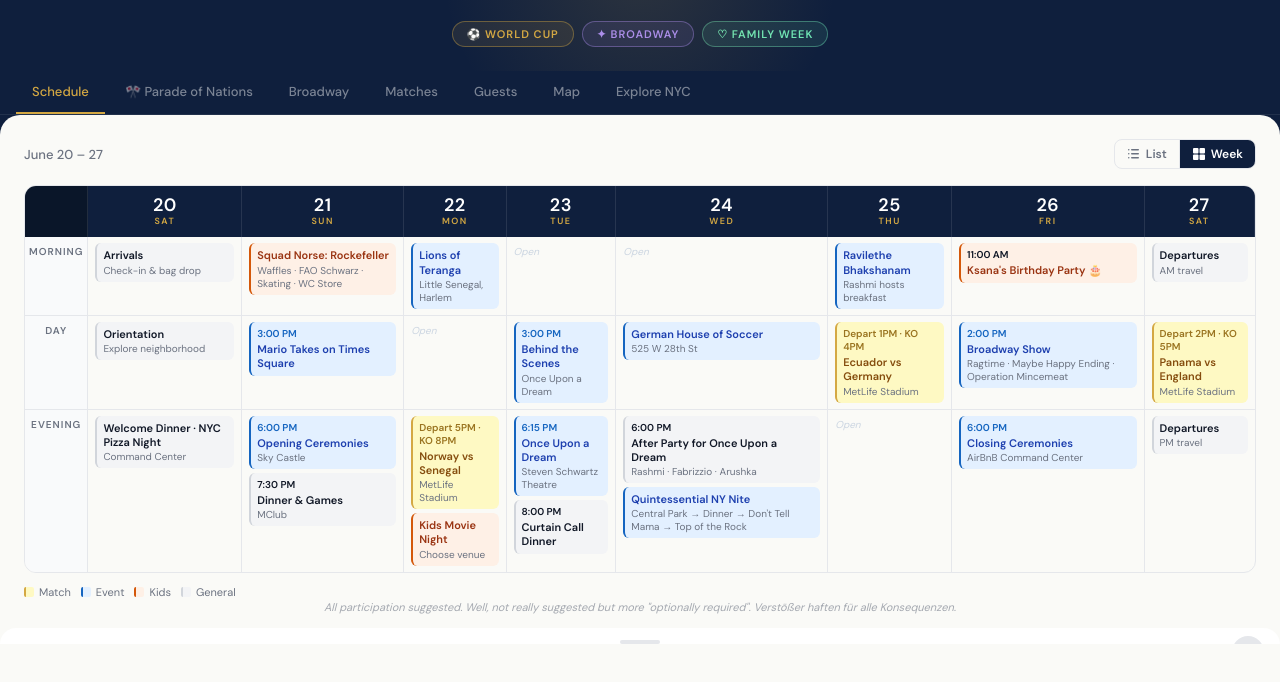
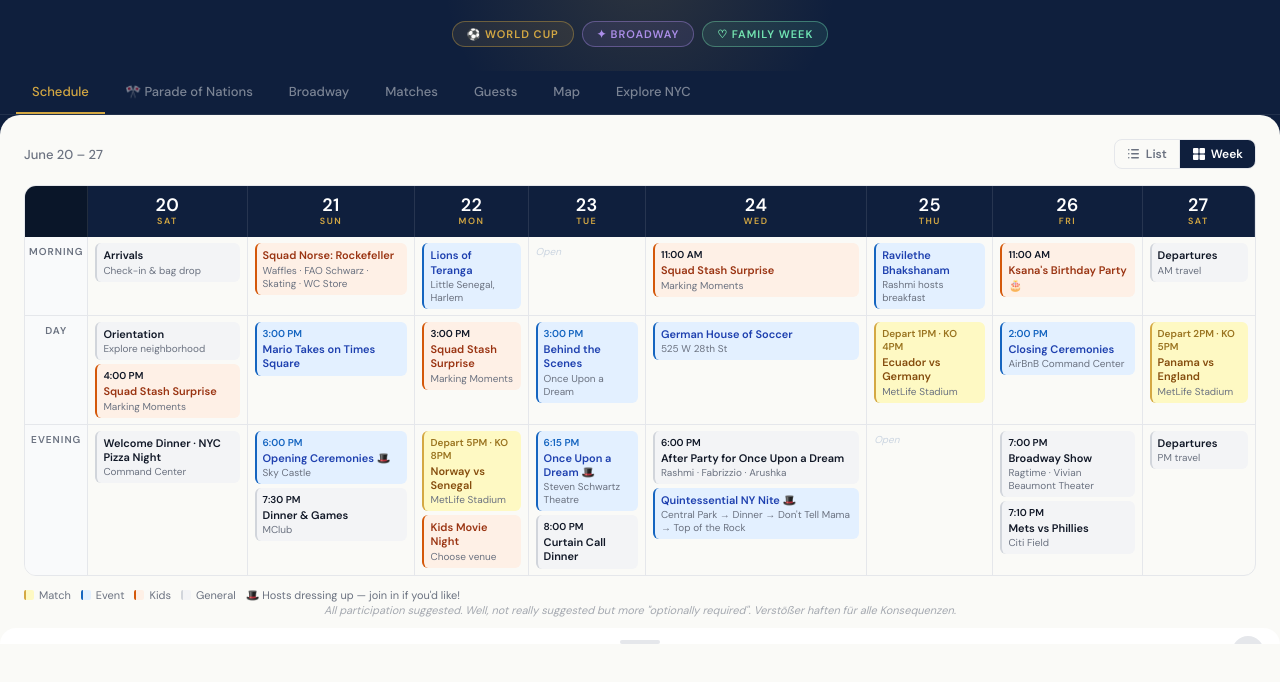
Before and after one commit to hotesforclod/june-extravaganza, a plain HTML site: page index.html in a window 1280 px wide. Shown: the part 172-854 px from the top of the page. Drawn offline with nearby package versions, Linux system fonts and the light colour scheme.

Commit message:
Add files via upload

```diff
--- a/index.html
+++ b/index.html
@@ -349,6 +349,7 @@ body {
 .drawer-badge-match { background: #FEF9C3; color: #854D0E; }
 .drawer-badge-event { background: var(--sky-light); color: var(--sky); }
 .drawer-badge-kids { background: var(--orange-light); color: var(--orange); }
+.drawer-badge-general { background: #F3F4F6; color: #6B7280; }
 
 /* ---- MATCH CARDS VIEW ---- */
 .match-list { display: flex; flex-direction: column; gap: 16px; }
@@ -677,27 +678,30 @@ body {
           <td><div class="grid-cell"><div class="gc-item gc-kids" onclick="openDrawer('sun21-morning')"><div class="gc-title">Squad Norse: Rockefeller</div><div class="gc-sub">Waffles · FAO Schwarz · Skating · WC Store</div></div></div></td>
           <td><div class="grid-cell"><div class="gc-item gc-event" onclick="openDrawer('mon22-morning')"><div class="gc-title">Lions of Teranga</div><div class="gc-sub">Little Senegal, Harlem</div></div></div></td>
           <td><div class="grid-cell-empty">Open</div></td>
-          <td><div class="grid-cell-empty">Open</div></td>
+          <td><div class="grid-cell"><div class="gc-item gc-kids" onclick="openDrawer('wed24-morning-stash')"><div class="gc-time">11:00 AM</div><div class="gc-title">Squad Stash Surprise</div><div class="gc-sub">Marking Moments</div></div></div></td>
           <td><div class="grid-cell"><div class="gc-item gc-event" onclick="openDrawer('thu25-morning')"><div class="gc-title">Ravilethe Bhakshanam</div><div class="gc-sub">Rashmi hosts breakfast</div></div></div></td>
           <td><div class="grid-cell"><div class="gc-item gc-kids" onclick="openDrawer('fri26-morning-bday')"><div class="gc-time">11:00 AM</div><div class="gc-title">Ksana's Birthday Party 🎂</div></div></div></td>
           <td><div class="grid-cell"><div class="gc-item gc-neutral" onclick="openDrawer('sat27-morning')"><div class="gc-title">Departures</div><div class="gc-sub">AM travel</div></div></div></td>
         </tr>
         <tr>
           <td>Day</td>
-          <td><div class="grid-cell"><div class="gc-item gc-neutral" onclick="openDrawer('sat20-day')"><div class="gc-title">Orientation</div><div class="gc-sub">Explore neighborhood</div></div></div></td>
+          <td><div class="grid-cell">
+            <div class="gc-item gc-neutral" onclick="openDrawer('sat20-day')"><div class="gc-title">Orientation</div><div class="gc-sub">Explore neighborhood</div></div>
+            <div class="gc-item gc-kids" onclick="openDrawer('sat20-day-stash')"><div class="gc-time">4:00 PM</div><div class="gc-title">Squad Stash Surprise</div><div class="gc-sub">Marking Moments</div></div>
+          </div></td>
           <td><div class="grid-cell"><div class="gc-item gc-event" onclick="openDrawer('sun21-day')"><div class="gc-time">3:00 PM</div><div class="gc-title">Mario Takes on Times Square</div></div></div></td>
-          <td><div class="grid-cell-empty">Open</div></td>
+          <td><div class="grid-cell"><div class="gc-item gc-kids" onclick="openDrawer('mon22-day-stash')"><div class="gc-time">3:00 PM</div><div class="gc-title">Squad Stash Surprise</div><div class="gc-sub">Marking Moments</div></div></div></td>
           <td><div class="grid-cell"><div class="gc-item gc-event" onclick="openDrawer('tue23-day')"><div class="gc-time">3:00 PM</div><div class="gc-title">Behind the Scenes</div><div class="gc-sub">Once Upon a Dream</div></div></div></td>
           <td><div class="grid-cell"><div class="gc-item gc-event" onclick="openDrawer('wed24-day')"><div class="gc-title">German House of Soccer</div><div class="gc-sub">525 W 28th St</div></div></div></td>
           <td><div class="grid-cell"><div class="gc-item gc-match" onclick="openDrawer('thu25-day')"><div class="gc-time">Depart 1PM · KO 4PM</div><div class="gc-title">Ecuador vs Germany</div><div class="gc-sub">MetLife Stadium</div></div></div></td>
-          <td><div class="grid-cell"><div class="gc-item gc-event" onclick="openDrawer('fri26-day-broadway')"><div class="gc-time">2:00 PM</div><div class="gc-title">Broadway Show</div><div class="gc-sub">Ragtime · Maybe Happy Ending · Operation Mincemeat</div></div></div></td>
+          <td><div class="grid-cell"><div class="gc-item gc-event" onclick="openDrawer('fri26-day-closing')"><div class="gc-time">2:00 PM</div><div class="gc-title">Closing Ceremonies</div><div class="gc-sub">AirBnB Command Center</div></div></div></td>
           <td><div class="grid-cell"><div class="gc-item gc-match" onclick="openDrawer('sat27-day')"><div class="gc-time">Depart 2PM · KO 5PM</div><div class="gc-title">Panama vs England</div><div class="gc-sub">MetLife Stadium</div></div></div></td>
         </tr>
         <tr>
           <td>Evening</td>
           <td><div class="grid-cell"><div class="gc-item gc-neutral" onclick="openDrawer('sat20-eve')"><div class="gc-title">Welcome Dinner · NYC Pizza Night</div><div class="gc-sub">Command Center</div></div></div></td>
           <td><div class="grid-cell">
-            <div class="gc-item gc-event" onclick="openDrawer('sun21-eve-open')"><div class="gc-time">6:00 PM</div><div class="gc-title">Opening Ceremonies</div><div class="gc-sub">Sky Castle</div></div>
+            <div class="gc-item gc-event" onclick="openDrawer('sun21-eve-open')"><div class="gc-time">6:00 PM</div><div class="gc-title">Opening Ceremonies 🎩</div><div class="gc-sub">Sky Castle</div></div>
             <div class="gc-item gc-neutral" onclick="openDrawer('sun21-eve-dinner')"><div class="gc-time">7:30 PM</div><div class="gc-title">Dinner & Games</div><div class="gc-sub">MClub</div></div>
           </div></td>
           <td><div class="grid-cell">
@@ -705,15 +709,18 @@ body {
             <div class="gc-item gc-kids" onclick="openDrawer('mon22-eve-kids')"><div class="gc-title">Kids Movie Night</div><div class="gc-sub">Choose venue</div></div>
           </div></td>
           <td><div class="grid-cell">
-            <div class="gc-item gc-event" onclick="openDrawer('tue23-eve-show')"><div class="gc-time">6:15 PM</div><div class="gc-title">Once Upon a Dream</div><div class="gc-sub">Steven Schwartz Theatre</div></div>
+            <div class="gc-item gc-event" onclick="openDrawer('tue23-eve-show')"><div class="gc-time">6:15 PM</div><div class="gc-title">Once Upon a Dream 🎩</div><div class="gc-sub">Steven Schwartz Theatre</div></div>
             <div class="gc-item gc-neutral" onclick="openDrawer('tue23-eve-dinner')"><div class="gc-time">8:00 PM</div><div class="gc-title">Curtain Call Dinner</div></div>
           </div></td>
           <td><div class="grid-cell">
             <div class="gc-item gc-neutral" onclick="openDrawer('wed24-afterparty')"><div class="gc-time">6:00 PM</div><div class="gc-title">After Party for Once Upon a Dream</div><div class="gc-sub">Rashmi · Fabrizzio · Arushka</div></div>
-            <div class="gc-item gc-event" onclick="openDrawer('wed24-eve')"><div class="gc-title">Quintessential NY Nite</div><div class="gc-sub">Central Park → Dinner → Don't Tell Mama → Top of the Rock</div></div>
+            <div class="gc-item gc-event" onclick="openDrawer('wed24-eve')"><div class="gc-title">Quintessential NY Nite 🎩</div><div class="gc-sub">Central Park → Dinner → Don't Tell Mama → Top of the Rock</div></div>
           </div></td>
           <td><div class="grid-cell-empty">Open</div></td>
-          <td><div class="grid-cell"><div class="gc-item gc-event" onclick="openDrawer('fri26-eve')"><div class="gc-time">6:00 PM</div><div class="gc-title">Closing Ceremonies</div><div class="gc-sub">AirBnB Command Center</div></div></div></td>
+          <td><div class="grid-cell">
+            <div class="gc-item gc-neutral" onclick="openDrawer('fri26-eve-broadway')"><div class="gc-time">7:00 PM</div><div class="gc-title">Broadway Show</div><div class="gc-sub">Ragtime · Vivian Beaumont Theater</div></div>
+            <div class="gc-item gc-neutral" onclick="openDrawer('fri26-eve-mets')"><div class="gc-time">7:10 PM</div><div class="gc-title">Mets vs Phillies</div><div class="gc-sub">Citi Field</div></div>
+          </div></td>
           <td><div class="grid-cell"><div class="gc-item gc-neutral" onclick="openDrawer('sat27-eve')"><div class="gc-title">Departures</div><div class="gc-sub">PM travel</div></div></div></td>
         </tr>
       </tbody>
@@ -724,6 +731,7 @@ body {
       <span style="display:flex;align-items:center;gap:5px;font-size:11px;color:var(--muted);"><span style="width:10px;height:10px;border-radius:2px;background:var(--sky-light);border-left:2px solid var(--sky);display:inline-block;"></span>Event</span>
       <span style="display:flex;align-items:center;gap:5px;font-size:11px;color:var(--muted);"><span style="width:10px;height:10px;border-radius:2px;background:var(--orange-light);border-left:2px solid var(--orange);display:inline-block;"></span>Kids</span>
       <span style="display:flex;align-items:center;gap:5px;font-size:11px;color:var(--muted);"><span style="width:10px;height:10px;border-radius:2px;background:#F3F4F6;border-left:2px solid #D1D5DB;display:inline-block;"></span>General</span>
+      <span style="display:flex;align-items:center;gap:5px;font-size:11px;color:var(--muted);">🎩 Hosts dressing up — join in if you'd like!</span>
     </div>
   </div>
 
@@ -754,6 +762,13 @@ body {
             <div class="time-content-loc">🏢 Command Center · 42 E 38th St</div>
           </div>
         </div>
+        <div class="time-block time-block-kids">
+          <div class="time-label">4:00 PM</div>
+          <div class="time-content">
+            <div class="time-content-title">Squad Stash Surprise - Marking Moments</div>
+            <div class="time-content-desc">A short surprise moment for the Squad. Theme revealed live.</div>
+          </div>
+        </div>
         <div class="time-block">
           <div class="time-label">Evening</div>
           <div class="time-content">
@@ -830,6 +845,13 @@ body {
             <div class="time-content-desc">Explore West African culture ahead of the match.</div>
           </div>
         </div>
+        <div class="time-block time-block-kids">
+          <div class="time-label">3:00 PM</div>
+          <div class="time-content">
+            <div class="time-content-title">Squad Stash Surprise - Marking Moments</div>
+            <div class="time-content-desc">A short surprise moment for the Squad. Theme revealed live.</div>
+          </div>
+        </div>
         <div class="time-block time-block-match">
           <div class="time-label">5:00 PM</div>
           <div class="time-content">
@@ -898,6 +920,13 @@ body {
         <div class="chevron">›</div>
       </div>
       <div class="day-body">
+        <div class="time-block time-block-kids">
+          <div class="time-label">11:00 AM</div>
+          <div class="time-content">
+            <div class="time-content-title">Squad Stash Surprise - Marking Moments</div>
+            <div class="time-content-desc">A short surprise moment for the Squad. Theme revealed live.</div>
+          </div>
+        </div>
         <div class="time-block time-block-match">
           <div class="time-label">Day</div>
           <div class="time-content">
@@ -959,7 +988,7 @@ body {
         <div class="day-left">
           <div class="day-date-box"><div class="day-date-num">26</div><div class="day-date-dow">Fri</div></div>
           <div class="day-info">
-            <div class="day-title">Ksana's Birthday · Broadway · Closing Ceremonies</div>
+            <div class="day-title">Ksana's Birthday · Closing Ceremonies · Broadway</div>
             <div class="day-badges"><span class="badge badge-kids">🎂 Kids</span><span class="badge badge-event">✦ Broadway</span><span class="badge badge-general">Final Night</span></div>
           </div>
         </div>
@@ -976,16 +1005,23 @@ body {
         <div class="time-block time-block-event">
           <div class="time-label">2:00 PM</div>
           <div class="time-content">
-            <div class="time-content-title">Broadway Show</div>
-            <div class="time-content-desc">Choosing between Ragtime, Maybe Happy Ending, and Operation Mincemeat.</div>
-          </div>
-        </div>
-        <div class="time-block">
-          <div class="time-label">6:00 PM</div>
-          <div class="time-content">
             <div class="time-content-title">Closing Ceremonies</div>
             <div class="time-content-loc">📍 AirBnB Command Center</div>
             <div class="time-content-desc">Final night together. Last stories, last laughs.</div>
+          </div>
+        </div>
+        <div class="time-block">
+          <div class="time-label">7:00 PM</div>
+          <div class="time-content">
+            <div class="time-content-title">Broadway Show</div>
+            <div class="time-content-desc">Ragtime at the Vivian Beaumont Theater.</div>
+          </div>
+        </div>
+        <div class="time-block">
+          <div class="time-label">7:10 PM</div>
+          <div class="time-content">
+            <div class="time-content-title">Mets vs Phillies</div>
+            <div class="time-content-desc">Citi Field. An alternative for those not headed to Broadway.</div>
           </div>
         </div>
       </div>
@@ -1972,6 +2008,16 @@ const drawerData = {
       { icon: '🗺', label: 'Plan', value: 'Explore Hell\'s Kitchen and the surrounding area. Get your bearings before the full family arrives.' },
     ]
   },
+  'sat20-day-stash': {
+    date: 'Saturday, June 20 · 4:00 PM',
+    title: 'Squad Stash Surprise - Marking Moments',
+    badge: { text: 'Kids', cls: 'drawer-badge-kids' },
+    rows: [
+      { icon: '🎁', label: 'Theme', value: 'Surprise Gifts to the Squad for their participation in the week and following the leaders and advisers in the family.' },
+      { icon: '✨', label: 'The Reveal', value: 'Theme revealed live!' },
+      { icon: '⏱️', label: 'Duration', value: '5–10 minutes' },
+    ]
+  },
   'sat20-eve': {
     date: 'Saturday, June 20 · Evening',
     title: 'Welcome Dinner · NYC Pizza Night',
@@ -2009,6 +2055,7 @@ const drawerData = {
     title: 'Opening Ceremonies',
     badge: { text: 'Event', cls: 'drawer-badge-event' },
     rows: [
+      { icon: '🎩', label: 'Heads up', value: "Hosts will be dressing up — join in if you'd like!" },
       { icon: '📍', label: 'Location', value: 'Sky Castle · 460 W 42nd St #58B' },
       { icon: '🥂', label: 'Vibe', value: 'Official kickoff to the week. Everyone together for the first time. Toast, speeches, the works.' },
     ]
@@ -2029,6 +2076,16 @@ const drawerData = {
       { icon: '📍', label: 'Location', value: '116th Street, Harlem — "Little Senegal"' },
       { icon: '🌍', label: 'Plan', value: 'West African culture ahead of tonight\'s match. Africa Kine for traditional Thieboudienne. Malcolm Shabazz Market for textiles and crafts.' },
       { icon: '⚽', label: 'Tonight', value: 'Senegal is ranked #14 in the world. Stars: Sadio Mané, Nicolas Jackson.' },
+    ]
+  },
+  'mon22-day-stash': {
+    date: 'Monday, June 22 · 3:00 PM',
+    title: 'Squad Stash Surprise - Marking Moments',
+    badge: { text: 'Kids', cls: 'drawer-badge-kids' },
+    rows: [
+      { icon: '🎁', label: 'Theme', value: 'Surprise Gifts to the Squad for their participation in the week and following the leaders and advisers in the family.' },
+      { icon: '✨', label: 'The Reveal', value: 'Theme revealed live!' },
+      { icon: '⏱️', label: 'Duration', value: '5–10 minutes' },
     ]
   },
   'mon22-eve-match': {
@@ -2072,6 +2129,7 @@ const drawerData = {
     title: 'Once Upon a Dream',
     badge: { text: 'Broadway', cls: 'drawer-badge-event' },
     rows: [
+      { icon: '🎩', label: 'Heads up', value: "Hosts will be dressing up — join in if you'd like!" },
       { icon: '📍', label: 'Theatre', value: 'Steven Schwartz Theatre · 328 W 48th St' },
       { icon: '⏰', label: 'Curtain', value: '6:15 PM · seated by 6:00 PM' },
       { icon: '✦', label: 'The moment', value: 'The 7-year-old\'s show. Bucket list of the week.' },
@@ -2087,6 +2145,16 @@ const drawerData = {
       { icon: '🥗', label: 'Friedman\'s', value: 'Edison Hotel, W 47th St · 1 min walk. American comfort food, great burgers and mac & cheese, outdoor seating.' },
     ]
   },
+  'wed24-morning-stash': {
+    date: 'Wednesday, June 24 · 11:00 AM',
+    title: 'Squad Stash Surprise - Marking Moments',
+    badge: { text: 'Kids', cls: 'drawer-badge-kids' },
+    rows: [
+      { icon: '🎁', label: 'Theme', value: 'Surprise Gifts to the Squad for their participation in the week and following the leaders and advisers in the family.' },
+      { icon: '✨', label: 'The Reveal', value: 'Theme revealed live!' },
+      { icon: '⏱️', label: 'Duration', value: '5–10 minutes' },
+    ]
+  },
   'wed24-day': {
     date: 'Wednesday, June 24',
     title: 'German House of Soccer',
@@ -2102,6 +2170,7 @@ const drawerData = {
     title: 'Quintessential NY Nite',
     badge: { text: 'Event', cls: 'drawer-badge-event' },
     rows: [
+      { icon: '🎩', label: 'Heads up', value: "Hosts will be dressing up — join in if you'd like!" },
       { icon: '🌳', label: 'Central Park Stroll', value: 'An evening walk through the park as the city cools down. The kind of New York moment you can\'t manufacture.' },
       { icon: '🍽️', label: 'Dinner', value: 'Sit-down dinner in the city. Bemelmans Bar area (Upper East Side) or wherever the night takes us.' },
       { icon: '🎹', label: "Don't Tell Mama", value: 'Singing bartenders on Restaurant Row, W 46th St. Classic NYC cabaret energy.' },
@@ -2130,8 +2199,8 @@ const drawerData = {
       { icon: '🇩🇪', label: 'Germany', value: 'Rank #10 · Stars: Jamal Musiala, Florian Wirtz' },
     ]
   },
-  'fri26-eve': {
-    date: 'Friday, June 26 · 6:00 PM',
+  'fri26-day-closing': {
+    date: 'Friday, June 26 · 2:00 PM',
     title: 'Closing Ceremonies',
     badge: { text: 'Event', cls: 'drawer-badge-event' },
     rows: [
@@ -2170,15 +2239,22 @@ const drawerData = {
       { icon: '⭐', label: 'Who', value: 'Kids event' },
     ]
   },
-  'fri26-day-broadway': {
-    date: 'Friday, June 26 · 2:00 PM',
+  'fri26-eve-broadway': {
+    date: 'Friday, June 26 · 7:00 PM',
     title: 'Broadway Show',
-    badge: { text: 'Event', cls: 'drawer-badge-event' },
-    rows: [
-      { icon: '🎭', label: 'The Candidates', value: 'Three incredible options — one to pick.' },
-      { icon: '✦', label: 'Ragtime', value: '<strong>Vivian Beaumont Theater · 150 W 65th St (Lincoln Center)</strong><br>Starring Joshua Henry — the reason this show is on the list. A sweeping musical about three families chasing the American Dream at the turn of the century. Extended through Aug 2, 2026.' },
-      { icon: '🤖', label: 'Maybe Happy Ending', value: '<strong>Belasco Theatre · 111 W 44th St</strong><br>6 Tony Award winner including Best Musical. A charming, heartfelt story about two retired robots who find connection. One of the most visually stunning shows in recent Broadway memory.' },
-      { icon: '🕵️', label: 'Operation Mincemeat', value: '<strong>John Golden Theatre · 252 W 45th St</strong><br>Olivier Award winner and the #1 Broadway show of 2025. The hilarious true story of the WWII covert operation that turned the tide of the war. Fast-paced, funny, and unlike anything else on Broadway.' },
+    badge: { text: 'General', cls: 'drawer-badge-general' },
+    rows: [
+      { icon: '✦', label: 'Ragtime', value: '<strong>Vivian Beaumont Theater · 150 W 65th St (Lincoln Center)</strong><br>Starring Joshua Henry. A sweeping musical about three families chasing the American Dream at the turn of the century. Extended through Aug 2, 2026.' },
+    ]
+  },
+  'fri26-eve-mets': {
+    date: 'Friday, June 26 · 7:10 PM',
+    title: 'Mets vs Phillies',
+    badge: { text: 'General', cls: 'drawer-badge-general' },
+    rows: [
+      { icon: '📍', label: 'Venue', value: 'Citi Field · Flushing, NY' },
+      { icon: '⚾', label: 'Matchup', value: 'New York Mets vs Philadelphia Phillies' },
+      { icon: '🎟️', label: 'Note', value: 'An alternative for those not headed to Broadway that evening.' },
     ]
   },
   'wed24-afterparty': {
```
